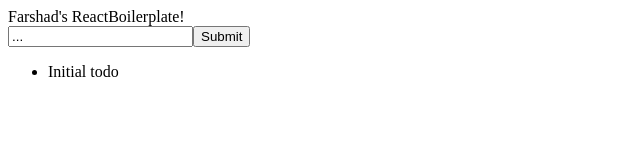
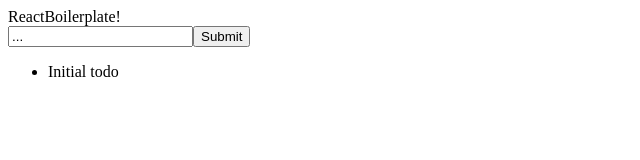
Before and after one commit to farshadaspari/ReactWebpackBoilerPlate, a React app: page / in a window 1280 px wide. Shown: the top 160 px of the page, without its empty margins (0-640 px from the left). Built offline with nearby package versions, Linux system fonts and the light colour scheme.

Commit message:
minor change

```diff
--- a/components/App.js
+++ b/components/App.js
@@ -7,7 +7,7 @@ class App extends Component{
     render(){
         return (
             <div>
-                <div>Farshad's ReactBoilerplate!</div>
+                <div>ReactBoilerplate!</div>
                 <TodoInput dispatch={this.props.dispatch} />
                 <TodoList  todos={this.props.todos}/>
             </div>
```
